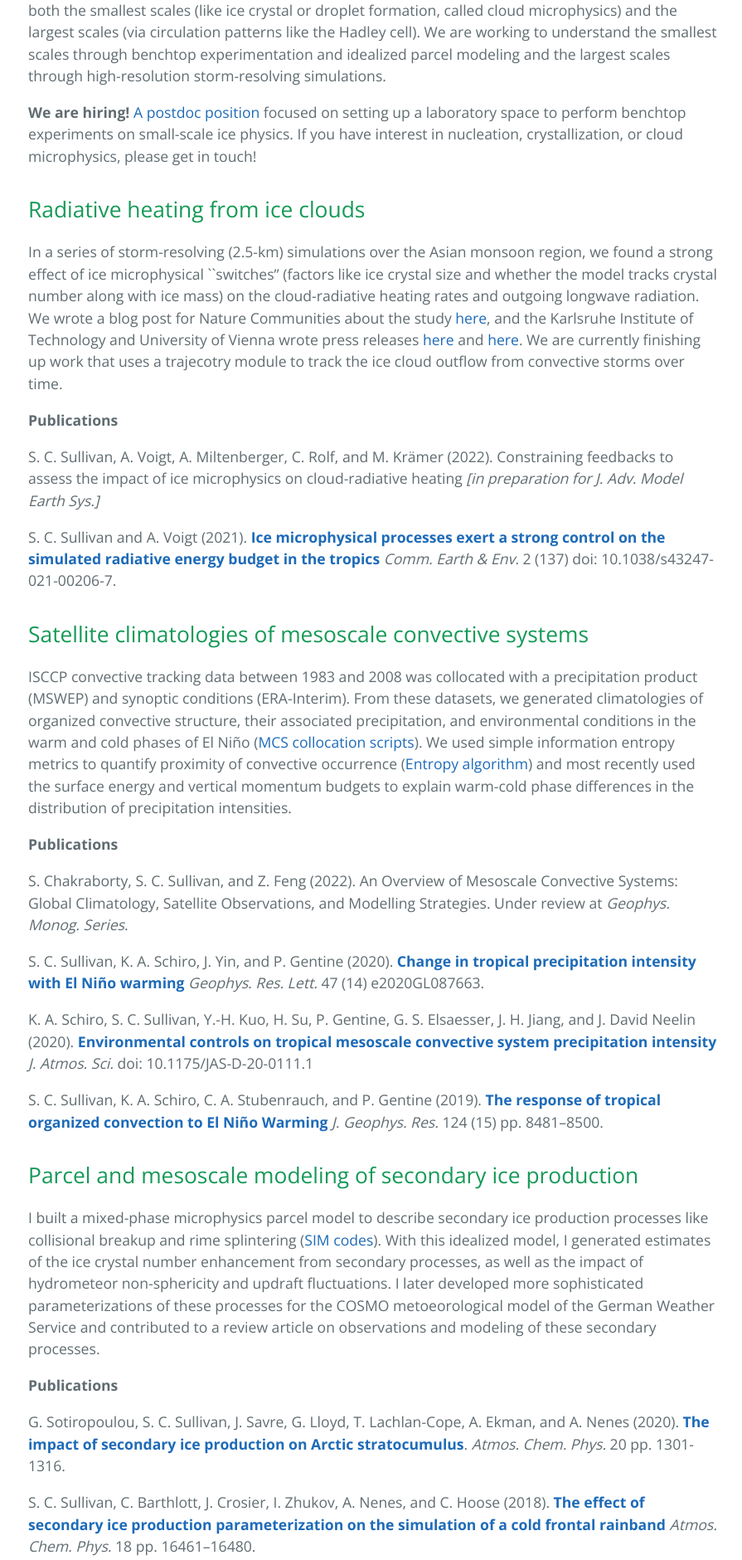
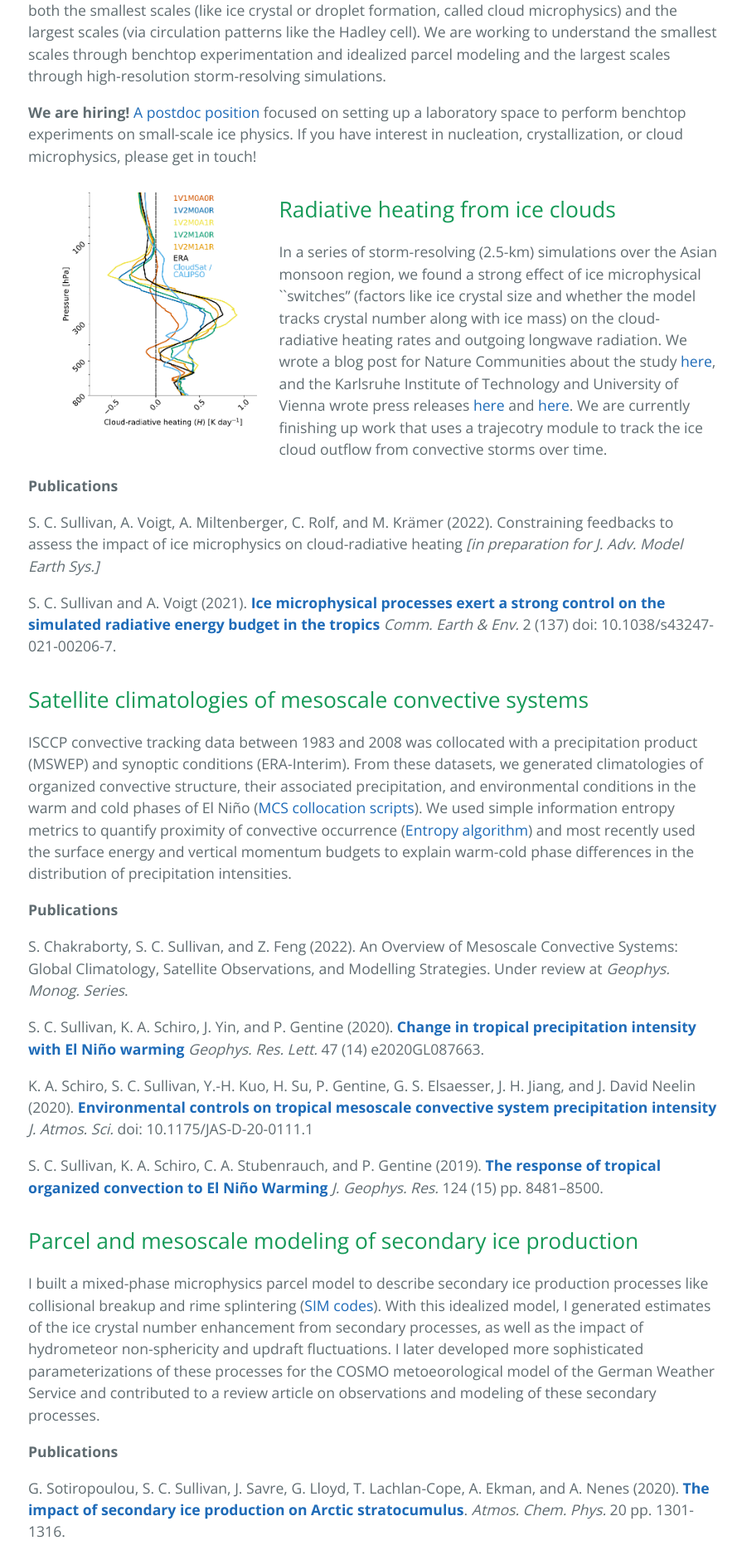
Before and after one commit to sylviasullivan/sylviasullivan.github.io, a Jekyll site: the page built from index.md, in a window 1280 px wide. Shown: the part 874-2754 px from the top of the page at 83% size, without its empty margins (190-1085 px from the left). Built offline with Jekyll 4.4.1, drawn with Linux system fonts in a browser that asks for light colours.

Commit message:
Add images to research page

```diff
--- a/index.md
+++ b/index.md
@@ -10,6 +10,8 @@
 We are broadly interested in scale interactions in the atmosphere and how best to represent these in weather and climate models in order to build resilience in water-susceptible regions. At the moment, we are focused on mesoscale convective systems as a specific instance of this atmospheric scale problem. Mesoscale convective systems are aggregations of thunderstorms that extend over hundreds of kilometers and bring the majority of extreme rainfall throughout the tropics. Their intermediate size in the spectrum of atmospheric phenomena means that they are influenced by both the smallest scales (like ice crystal or droplet formation, called cloud microphysics) and the largest scales (via circulation patterns like the Hadley cell). We are working to understand the smallest scales through benchtop experimentation and idealized parcel modeling and the largest scales through high-resolution storm-resolving simulations.
 
 **We are hiring!** [A postdoc position](https://arizona.csod.com/ux/ats/careersite/4/home/requisition/8896?c=arizona) focused on setting up a laboratory space to perform benchtop experiments on small-scale ice physics. If you have interest in nucleation, crystallization, or cloud microphysics, please get in touch!
+
+![](Files/CRH-figure.png){:class="float-left"}{:height='300'}
 
 ## Radiative heating from ice clouds
 
@@ -51,6 +53,8 @@
 
 S. C. Sullivan, C. Hoose, and A. Nenes (2017). **[Investigating the contribution of secondary ice production to in‐cloud ice crystal numbers](https://agupubs.onlinelibrary.wiley.com/doi/full/10.1002/2017JD026546)** *J. Geophys. Res.* 122 (17) pp. 9391--9412.
 
+![](Files/INP-sensitivity.png){:class="float-left"}{:height='300'}
+
 ## Sensitivity and attribution analyses for ice nucleation
 
 Computationally efficient sensitivity and attribution analyses can be performed with automatic differentiation of parameterization codes in large-scale models. The resultant *adjoint model* obviates the need for finite differencing, as an output perturbation is back-propagated through to various input perturbations. I have built adjoints from the ice nucleation codes in the Community Atmosphere Model and the Goddard Earth-Observing model and used these to indentify nucleation regime shifts, quantify aerosol nucleation efficiencies, and define temporal attribution metrics.
```
